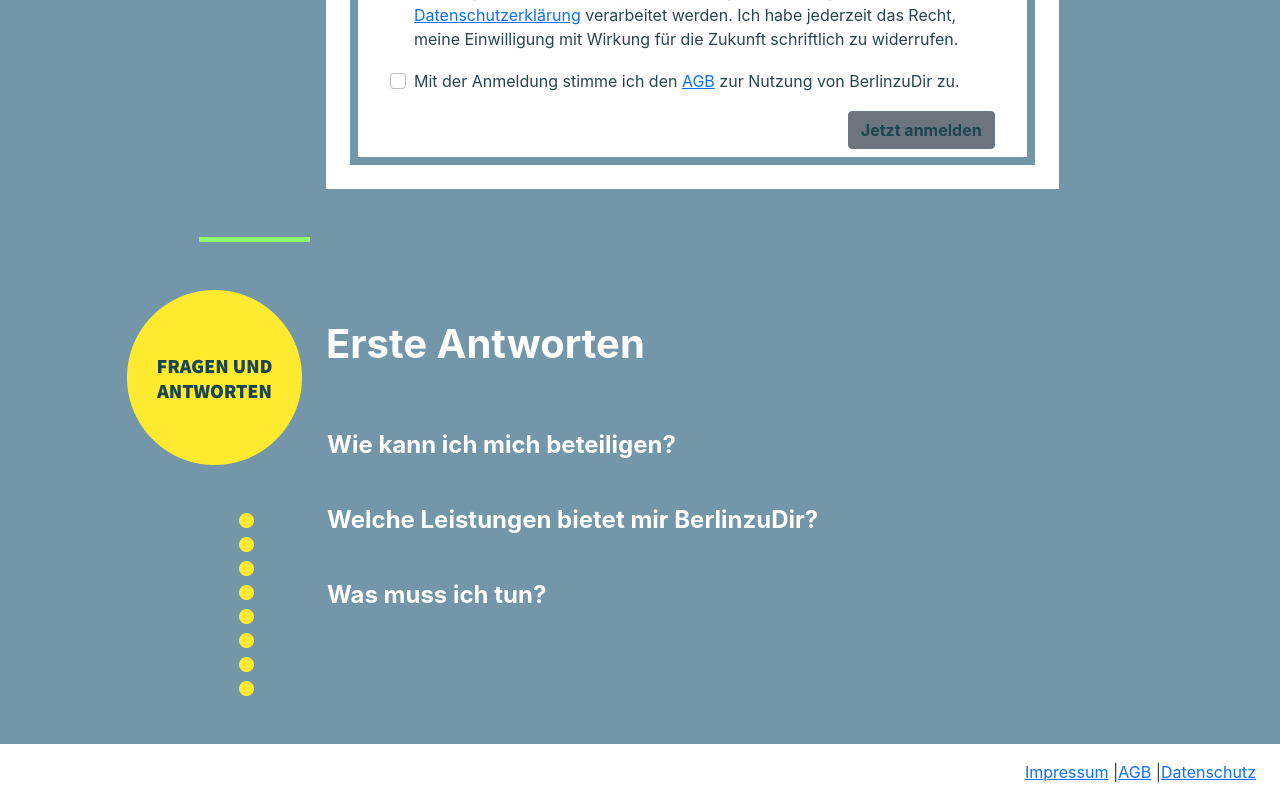
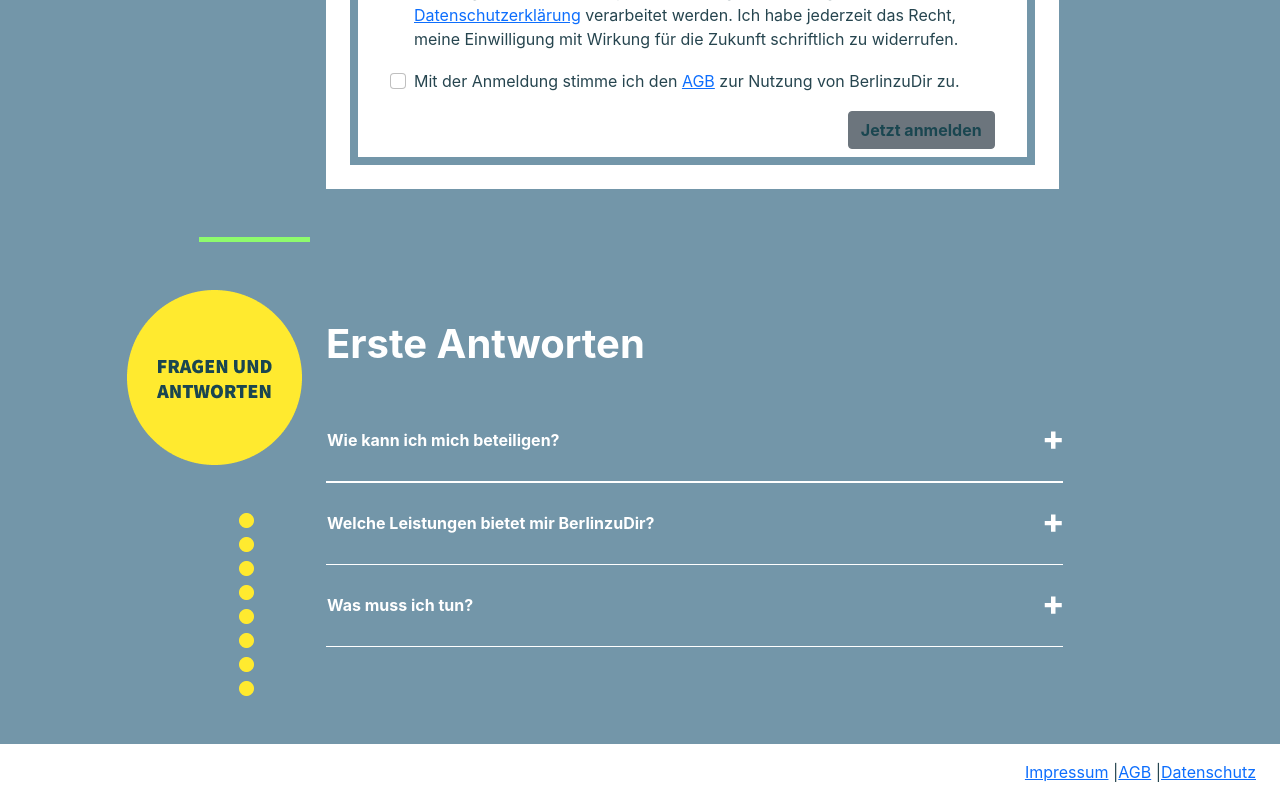
Before and after one commit to BerlinzuDir/landing-page-retailer, a React (Create React App) app: page / in a window 1280 px wide. Shown: the part 1019-1819 px from the top of the page. Built offline with nearby package versions, Linux system fonts and the light colour scheme; the HTML template or start-up script is replaced by a standard one.

Commit message:
finalize Antworten

```diff
--- a/src/Antworten.js
+++ b/src/Antworten.js
@@ -1,8 +1,24 @@
-import React from 'react'
+import React, { useState } from "react";
 import bubble_gelb from './images/bubble_gelb.png';
 import punkte_gelb from './images/punkte_gelb.png';
+import line from './images/line.png'
+import plus from './images/plus.png'
 
 export default function Antworten() {
+    const [clickedButton, setClickedButton] = useState('');
+
+    const buttonHandler = (event) => {
+        event.preventDefault();
+
+        if (event.currentTarget.name === clickedButton) {
+            setClickedButton("");
+        }
+        else {
+            const button = event.currentTarget
+            setClickedButton(button.name);
+        }
+    };
+
     return (
         <div className="row pb-5 pt-5">
             <div className="col-3 float-end">
@@ -24,13 +40,29 @@
                     </h1>
                 </div>
                 <div className="row pt-5">
-            <button class="btn btn-primary-outline" type="button"><h4 className='text fw-bold float-start'> Wie kann ich mich beteiligen?</h4></button>
+                    <button class="btn btn-primary-outline" name="button1" type="button" onClick={buttonHandler}>
+                        <h6 className='text fw-bold float-start'> Wie kann ich mich beteiligen?</h6>
+                        <img src={plus} className='float-end' alt="logo" />
+                    </button>
+                    <p className="text"> {clickedButton === "button1" ? `This is the text"` : ""} </p>
+                    <img src={line} alt="logo" />
                 </div>
                 <div className="row pt-4">
-            <button class="btn btn-primary-outline" type="button"><h4 className='text fw-bold float-start'> Welche Leistungen bietet mir BerlinzuDir?</h4></button>
+                    <button class="btn btn-primary-outline" name="button2" type="button" onClick={buttonHandler}>
+                        <h6 className='text fw-bold float-start'> Welche Leistungen bietet mir BerlinzuDir?</h6>
+                        <img src={plus} className='float-end' alt="logo" />
+                    </button>
+                    <p className="text"> {clickedButton === "button2" ? `This is the text"` : ""} </p>
+                    <img src={line} alt="logo" />
                 </div>
                 <div className="row pt-4">
-            <button class="btn btn-primary-outline" type="button"><h4 className='text fw-bold float-start'> Was muss ich tun?</h4></button>
+                    <button class="btn btn-primary-outline" name="button3" type="button" onClick={buttonHandler}>
+                        <h6 className='text fw-bold float-start'> Was muss ich tun?</h6>
+                        <img src={plus} className='float-end' alt="logo" />
+                    </button>
+                    <p className="text"> {clickedButton === "button3" ? `This is the text"` : ""} </p>
+                    <img src={line} alt="logo" />
+
                 </div>
             </div>
             <div className="col-lg-2"></div>
```
Also changed, not shown: src/images/line.png (added), src/images/plus.png (added). Lines whose indentation alone changed are shown as unchanged.
